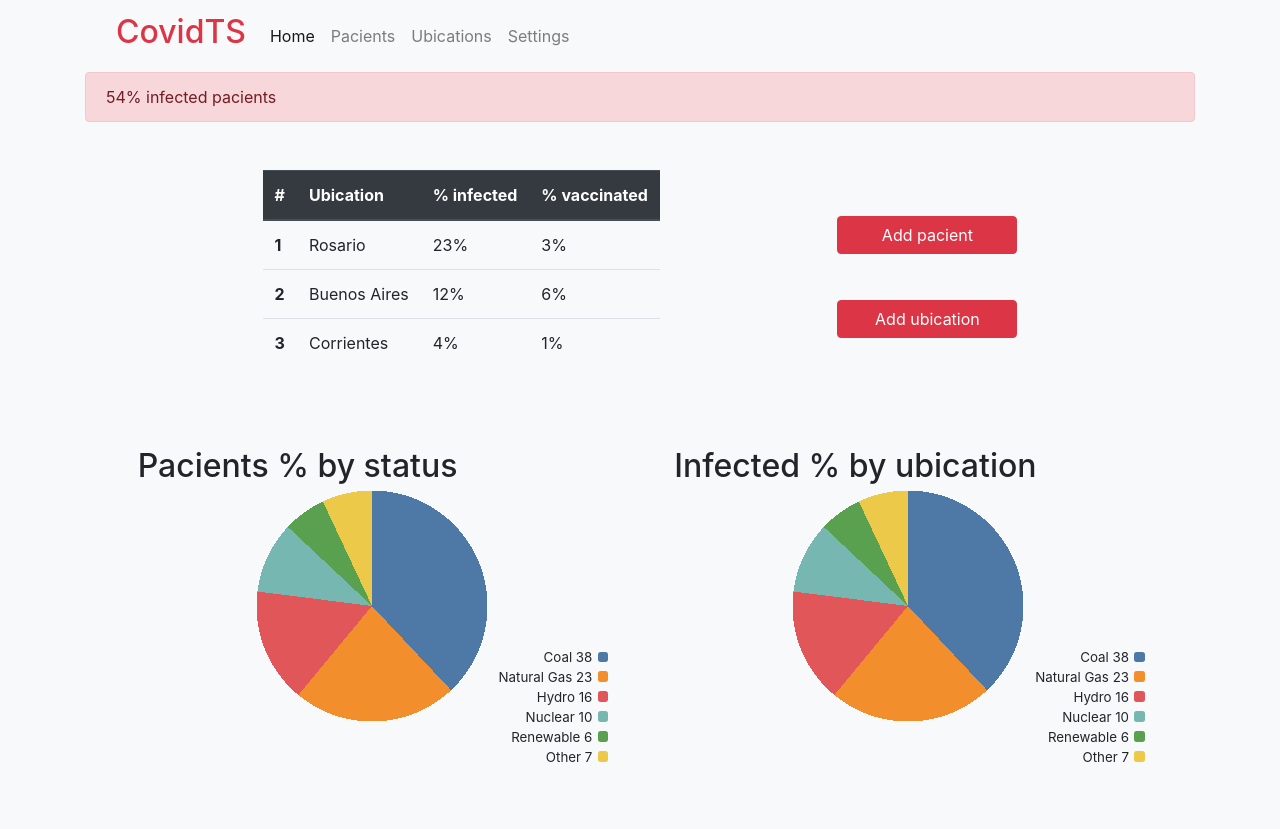
After one commit to Pride-Sin/covidts, a Django app: page / in a window 1280 px wide. The commit adds this page. Run offline with Django 3.2, Linux system fonts and the light colour scheme; some libraries are stand-ins or nearby versions.

Commit message:
Added home page to URL, static settings fixed, template folders and pages

```diff
--- a/covidts/urls.py
+++ b/covidts/urls.py
@@ -13,9 +13,13 @@ Including another URLconf
     1. Import the include() function: from django.urls import include, path
     2. Add a URL to urlpatterns:  path('blog/', include('blog.urls'))
 """
+# Django imports
 from django.contrib import admin
 from django.urls import path
+# Local imports
+from .views import Index
 
 urlpatterns = [
     path('admin/', admin.site.urls),
+    path('', Index.as_view(), name='index'),
 ]
--- /dev/null
+++ b/covidts/views.py
@@ -0,0 +1,5 @@
+# Django imports
+from django.views.generic import TemplateView
+
+class Index(TemplateView):
+    template_name = 'home.html'
--- a/auth.html
+++ b/templates/base.html
@@ -1,3 +1,4 @@
+{% load static %}
 <!DOCTYPE html>
 <html lang="en">
 <head>
@@ -5,7 +6,7 @@
     <meta http-equiv="X-UA-Compatible" content="IE=edge">
     <meta name="viewport" content="width=device-width, initial-scale=1.0">
 
-    <link rel="stylesheet" href="css/style.css">
+    <link rel="stylesheet" href="{% static '/css/style.css' %}">
     <!-- Bootstrap CSS link -->
     <link rel="stylesheet" href="https://stackpath.bootstrapcdn.com/bootstrap/4.3.1/css/bootstrap.min.css" integrity="sha384-ggOyR0iXCbMQv3Xipma34MD+dH/1fQ784/j6cY/iJTQUOhcWr7x9JvoRxT2MZw1T" crossorigin="anonymous">
     <!-- Bootstrap JS link -->
@@ -19,26 +20,7 @@
 
 <div class="container">
 
-    <div class="header text-center">
-        <h1 class="text-danger mt-3 allign-middle">CovidTS </h1>
-    </div>
-
-    <div class="index mt-5">
-        <div class="login-index">
-            <form>
-                <div class="form-group">
-                    <label for="loginEmail">Email address</label>
-                    <input type="email" class="form-control" id="loginEmail" aria-describedby="emailHelp">
-                    <small class="form-text text-muted">We'll never share your email with anyone else.</small>
-                </div>
-                <div class="form-group">
-                    <label for="loginPassword">Password</label>
-                    <input type="password" class="form-control" id="loginPassword">
-                </div>
-                <button type="submit" class="btn btn-danger">Login</button>
-            </form>
-        </div>
-    </div>
+    {% block content %}{% endblock %}
 
 </div>
 
--- /dev/null
+++ b/templates/home.html
@@ -0,0 +1,101 @@
+{% extends 'base.html' %}
+{% block content %}
+
+<nav class="navbar navbar-expand-lg navbar-light bg-light">
+<div class="container-fluid">
+    <a class="navbar-brand" href="#"><h2 class="text-danger">CovidTS</h2></a>
+    <button class="navbar-toggler" type="button" data-bs-toggle="collapse" data-bs-target="#navbarNav" aria-controls="navbarNav" aria-expanded="false" aria-label="Toggle navigation">
+    <span class="navbar-toggler-icon"></span>
+    </button>
+    <div class="collapse navbar-collapse" id="navbarNav">
+    <ul class="navbar-nav">
+        <li class="nav-item">
+            <a class="nav-link active" aria-current="page" href="home.html">Home</a>
+        </li>
+        <li class="nav-item">
+            <a class="nav-link" href="pacient_list.html">Pacients</a>
+        </li>
+        <li class="nav-item">
+            <a class="nav-link" href="ubication_list.html">Ubications</a>
+        </li>
+        <li class="nav-item">
+            <a class="nav-link" href="settings.html">Settings</a>
+        </li>
+    </ul>
+    </div>
+</div>
+</nav>
+
+<div class="alert alert-danger" role="alert">54% infected pacients</div>
+
+<div class="index mt-5">
+
+    <div class="content">
+    <table class="table">
+        <thead class="thead-dark">
+            <tr>
+            <th scope="col">#</th>
+            <th scope="col">Ubication</th>
+            <th scope="col">% infected</th>
+            <th scope="col">% vaccinated</th>
+            </tr>
+        </thead>
+        <tbody>
+            <tr>
+            <th scope="row">1</th>
+            <td>Rosario</td>
+            <td>23%</td>
+            <td>3%</td>
+            </tr>
+            <tr>
+            <th scope="row">2</th>
+            <td>Buenos Aires</td>
+            <td>12%</td>
+            <td>6%</td>
+            </tr>
+            <tr>
+            <th scope="row">3</th>
+            <td>Corrientes</td>
+            <td>4%</td>
+            <td>1%</td>
+            </tr>
+        </tbody>
+    </table>
+    </div>
+
+    <div class="add-section">
+        <div><button type="button" class="add-button btn btn-danger">Add pacient</button></div>
+        <div><button type="button" class="add-button btn btn-danger">Add ubication</button></div>
+    </div>
+
+</div>
+
+<div class="index mt-5 mb-5">
+
+    <figure class="pie-chart">
+        <h2>Pacients % by status</h2>
+        <figcaption>
+            Coal 38<span style="color:#4e79a7"></span><br>
+            Natural Gas 23<span style="color:#f28e2c"></span><br>
+            Hydro 16<span style="color:#e15759"></span><br>
+            Nuclear 10<span style="color:#76b7b2"></span><br>
+            Renewable 6<span style="color:#59a14f"></span><br>
+            Other 7<span style="color:#edc949"></span>
+        </figcaption>
+    </figure>
+
+    <figure class="pie-chart">
+        <h2>Infected % by ubication</h2>
+        <figcaption>
+            Coal 38<span style="color:#4e79a7"></span><br>
+            Natural Gas 23<span style="color:#f28e2c"></span><br>
+            Hydro 16<span style="color:#e15759"></span><br>
+            Nuclear 10<span style="color:#76b7b2"></span><br>
+            Renewable 6<span style="color:#59a14f"></span><br>
+            Other 7<span style="color:#edc949"></span>
+        </figcaption>
+    </figure>
+
+</div>
+
+{% endblock content %}
```
Also changed, not shown: covidts/settings.py (+8 -3 lines), home.html (deleted, +0 -122 lines), templates/users/auth.html (added, +25 -0 lines), static/css/style.css (renamed from css/style.css), templates/pacients/pacient_form.html (renamed from pacient_form.html), templates/pacients/pacient_list.html (renamed from pacient_list.html), templates/ubications/ubication_form.html (renamed from ubication_form.html), templates/ubications/ubication_list.html (renamed from ubication_list.html), templates/users/user_form.html (renamed from user_form.html).
